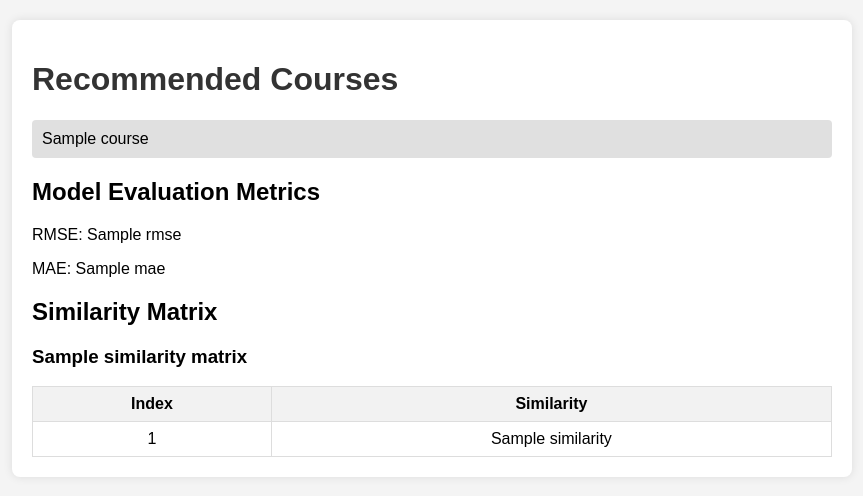
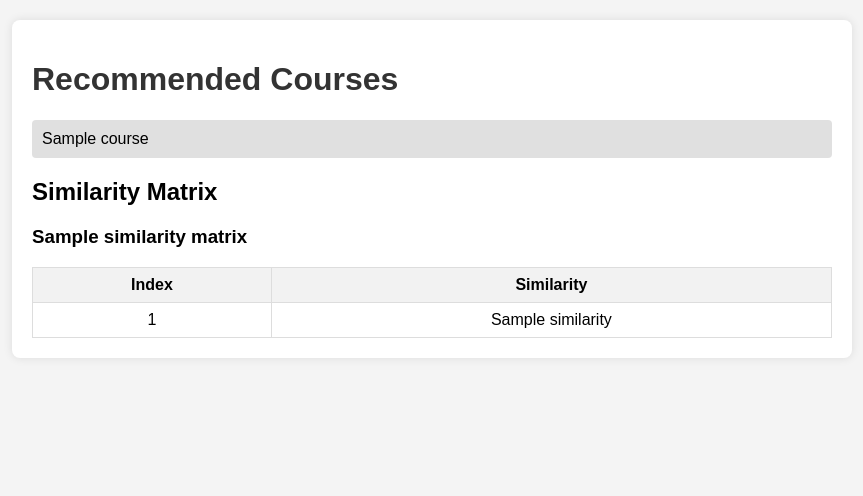
Before and after one commit to sinicoo/Course-Reccomendation-System-using-Pearson-and-Cosine-Similarity, a Flask app: template templates/results.html in a window 1280 px wide. Shown: the top 496 px of the page, without its empty margins (208-1071 px from the left). Run offline with Flask 3, Linux system fonts and the light colour scheme; the template is opened without the code that fills it: most values are stand-ins (such as "Sample title", 1, 10 or a date in 2020); parts of the project's set-up code (start-up, migrations or seed data) failed here and were passed over.

Commit message:
Update results.html

```diff
--- a/templates/results.html
+++ b/templates/results.html
@@ -66,12 +66,6 @@
             </ul>
         </div>
 
-        <div class="metrics">
-            <h2>Model Evaluation Metrics</h2>
-            <p>RMSE: {{ rmse }}</p>
-            <p>MAE: {{ mae }}</p>
-        </div>
-
         <div class="matrix">
             <h2>Similarity Matrix</h2>
             {% for sheet_name, matrix in similarity_matrix.items() %}
```
